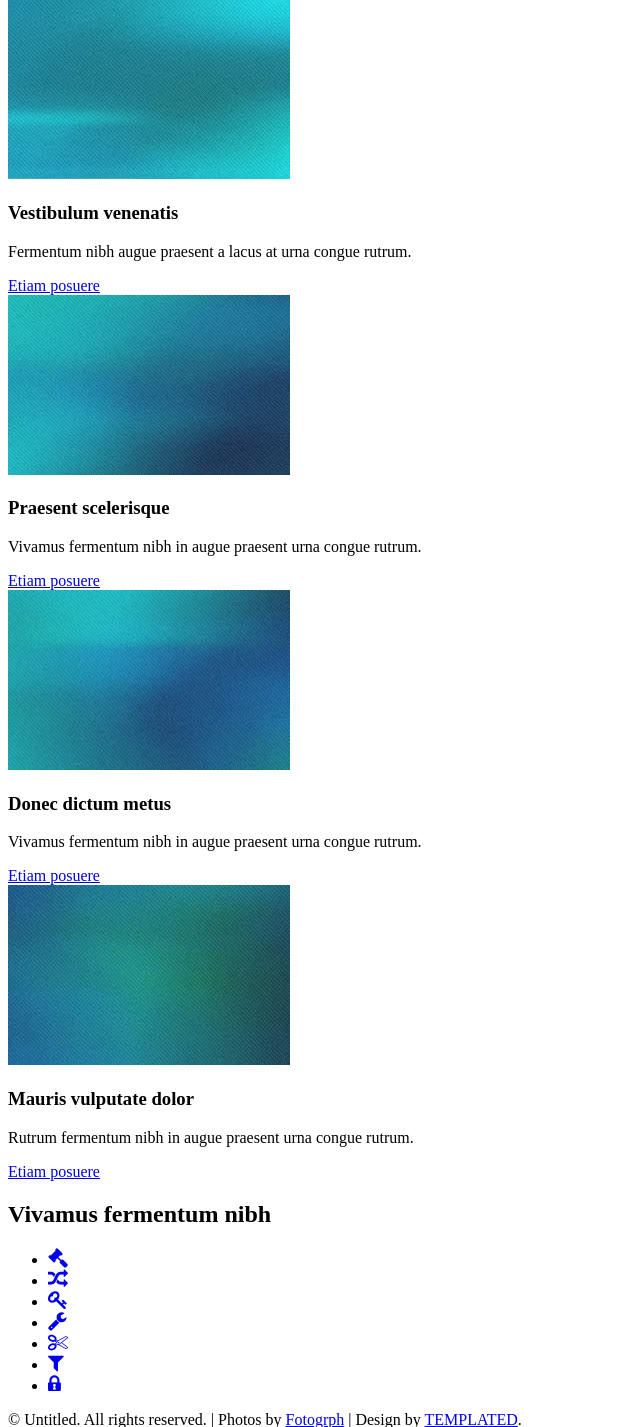
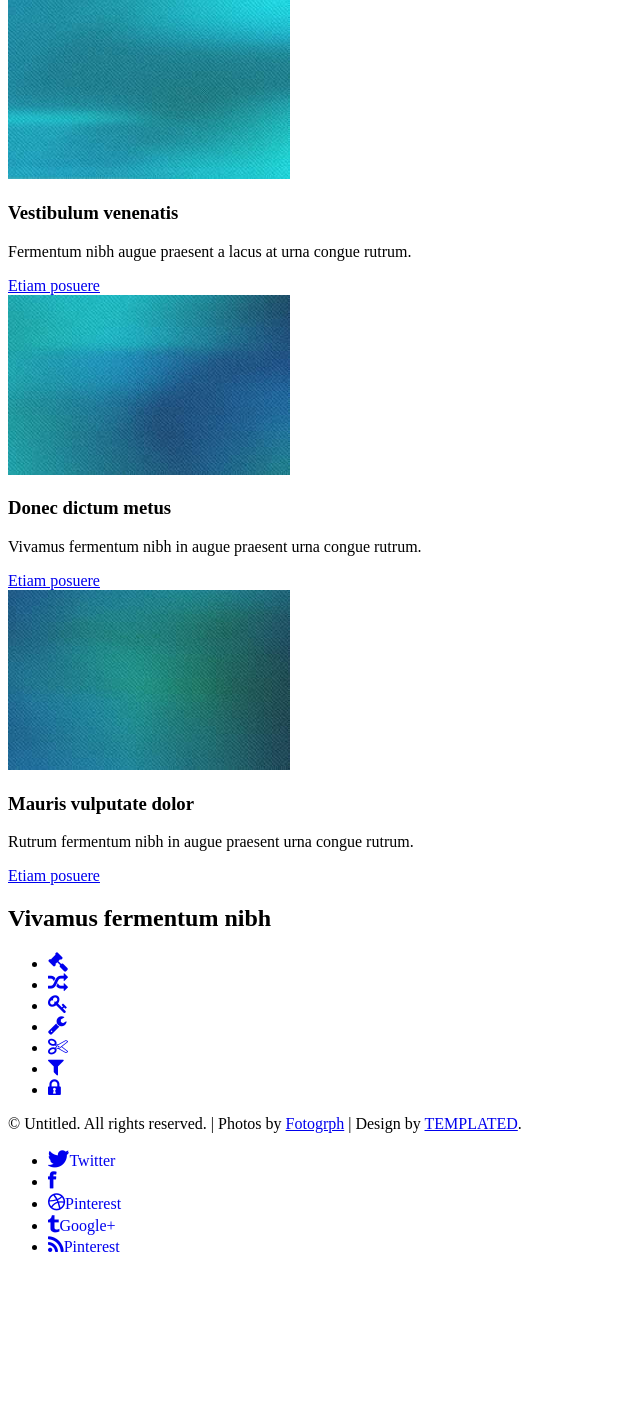
Before and after one commit to xuunnis123/Django-learning-project, a Django app: page /index2 in a window 1280 px wide. Shown: the part 635-2062 px from the top of the page, without its empty margins (0-640 px from the left). After the commit the page ends 1887 px from the top, so only its background shows below. Run offline with Django 3.2, Linux system fonts and the light colour scheme.

Commit message:
Update index2.html

```diff
--- a/My_Django/learning_templates/templates/basic_app/index2.html
+++ b/My_Django/learning_templates/templates/basic_app/index2.html
@@ -13,7 +13,7 @@ Released   : 20131223
 <html xmlns="http://www.w3.org/1999/xhtml">
 <head>
 <meta http-equiv="Content-Type" content="text/html; charset=utf-8" />
-<title></title>
+<title>test2.html</title>
 <meta name="keywords" content="" />
 <meta name="description" content="" />
 <link href="http://fonts.googleapis.com/css?family=Source+Sans+Pro:200,300,400,600,700,900|Quicksand:400,700|Questrial" rel="stylesheet" />
@@ -77,12 +77,7 @@ Released   : 20131223
 				<p>Fermentum nibh augue praesent a lacus at urna congue rutrum.</p>
 				<a href="#" class="button button-small">Etiam posuere</a> </div>
 		</div>
-		<div class="column2">
-			<div class="box"> <a href="#"><img src="images/scr02.jpg" alt="" class="image image-full" /></a>
-				<h3>Praesent scelerisque</h3>
-				<p>Vivamus fermentum nibh in augue praesent urna congue rutrum.</p>
-				<a href="#" class="button button-small">Etiam posuere</a> </div>
-		</div>
+
 		<div class="column3">
 			<div class="box"> <a href="#"><img src="images/scr03.jpg" alt="" class="image image-full" /></a>
 				<h3>Donec dictum metus</h3>
```
